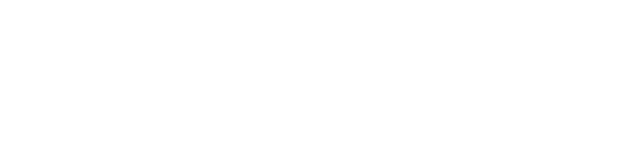
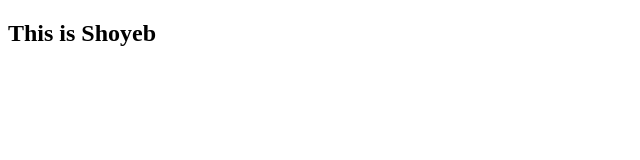
Before and after one commit to rihanazar1/pull-method-, a plain HTML site: page index.html in a window 1280 px wide. Shown: the whole page, without its empty margins (0-640 px from the left). Drawn offline with Linux system fonts and the light colour scheme.

Commit message:
added h2 tag

```diff
--- a/index.html
+++ b/index.html
@@ -6,6 +6,9 @@
     <title>Document</title>
 </head>
 <body>
-
+    <div>
+        <h2>
+            This is Shoyeb
+    </h2></div>
 </body>
 </html>
```
